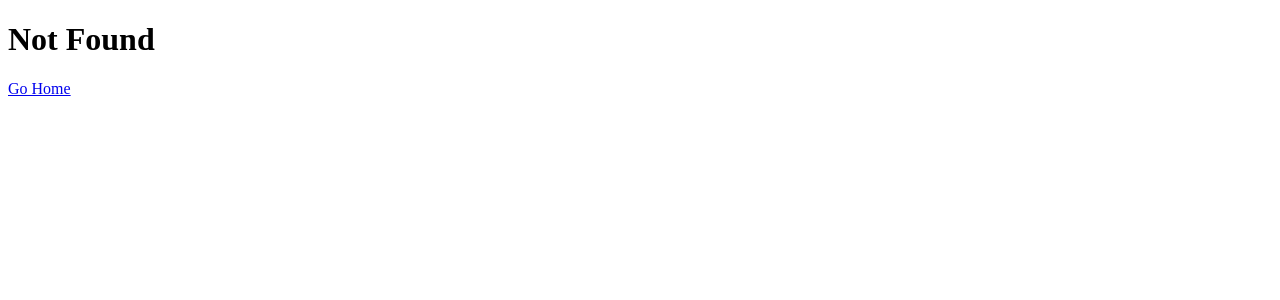
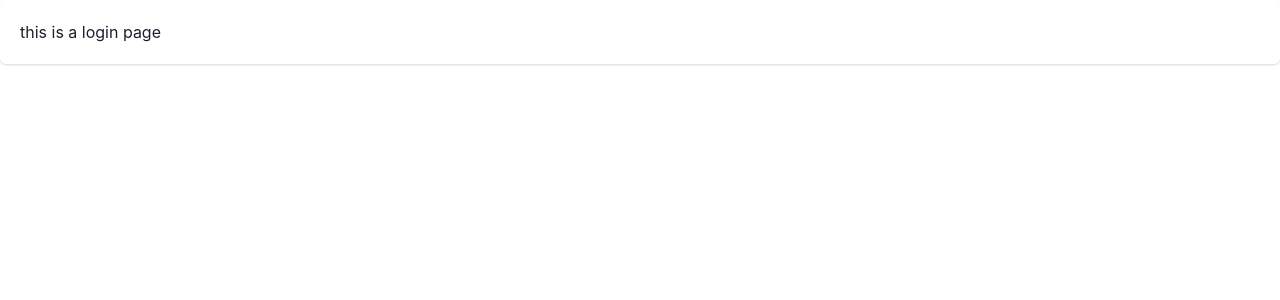
Before and after one commit to JamesPartsafas/ConcordiaCurriculumManager, a React (Vite) app in the folder App/: page /login in a window 1280 px wide. Before the commit this address had no page. Shown: the top 300 px of the page. Built offline with nearby package versions, Linux system fonts and the light colour scheme.

Commit message:
#29 added basic login page and chakraui

```diff
--- a/App/package.json
+++ b/App/package.json
@@ -10,7 +10,11 @@
     "preview": "vite preview"
   },
   "dependencies": {
+    "@chakra-ui/react": "^2.8.1",
+    "@emotion/react": "^11.11.1",
+    "@emotion/styled": "^11.11.0",
     "axios": "^1.5.0",
+    "framer-motion": "^10.16.4",
     "react": "^18.2.0",
     "react-dom": "^18.2.0",
     "react-router-dom": "^6.16.0"
--- a/App/src/App.tsx
+++ b/App/src/App.tsx
@@ -1,12 +1,18 @@
 import { BrowserRouter, Route, Routes } from "react-router-dom";
+
+// 1. import `ChakraProvider` component
+import { ChakraProvider } from "@chakra-ui/react";
+
 import Home from "./pages/Home";
 import NotFound from "./pages/NotFound";
+import Login from "./pages/Login";
 
 export function App() {
     return (
         <>
             <Routes>
                 <Route path="/" element={<Home />} />
+                <Route path="/login" element={<Login />} />
                 {/* whenever none of the other routes match we show the not found page */}
                 <Route path="*" element={<NotFound />} />
             </Routes>
@@ -17,7 +23,9 @@ export function App() {
 export function WrappedApp() {
     return (
         <BrowserRouter>
-            <App />
+            <ChakraProvider>
+                <App />
+            </ChakraProvider>
         </BrowserRouter>
     );
 }
--- /dev/null
+++ b/App/src/pages/Login.tsx
@@ -0,0 +1,13 @@
+import { Card, CardBody, Text } from "@chakra-ui/react";
+
+export default function Login() {
+    return (
+        <>
+            <Card>
+                <CardBody>
+                    <Text>this is a login page</Text>
+                </CardBody>
+            </Card>
+        </>
+    );
+}
```
Also changed, not shown: App/.eslintrc.cjs, 1 other file (tests, documents, lock files or other folders).
